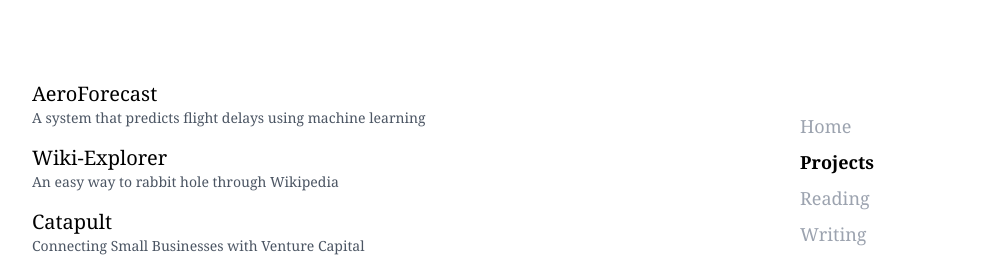
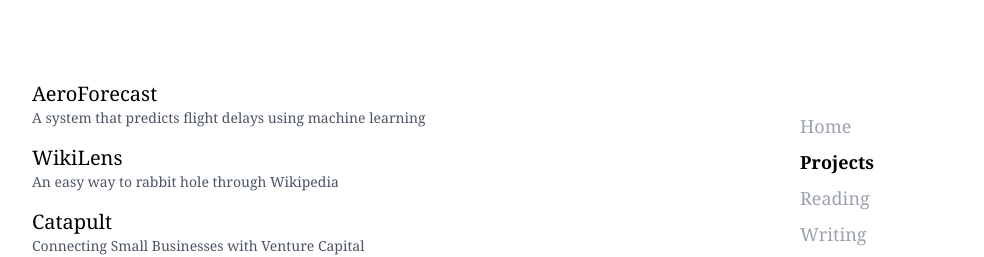
Before and after one commit to mushster/website, a React (Create React App) app: page / in a window 1280 px wide. Both pictures are taken after a click on the button "Projects". Shown: the top 257 px of the page, without its empty margins (96-1080 px from the left). Built offline with nearby package versions, Linux system fonts and the light colour scheme.

Commit message:
fixed readme

```diff
--- a/src/Layout.js
+++ b/src/Layout.js
@@ -68,7 +68,7 @@ const Layout = () => {
                   rel="noopener noreferrer"
                   className="block group"
                 >
-                  <h3 className="text-xl text-black group-hover:text-[#b319ab] group-hover:italic transition-all">Wiki-Explorer</h3>
+                  <h3 className="text-xl text-black group-hover:text-[#b319ab] group-hover:italic transition-all">WikiLens</h3>
                   <p className="text-gray-600 text-sm">An easy way to rabbit hole through Wikipedia</p>
                 </a>
               </li>
```
Also changed, not shown: 1 other file (tests, documents, lock files or other folders).
